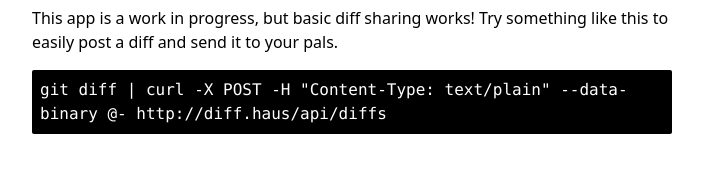
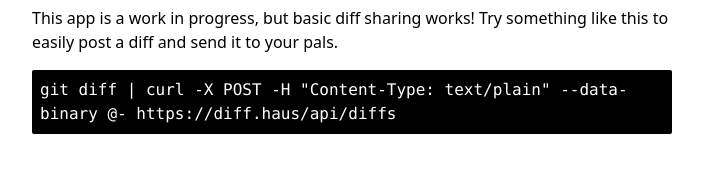
Before and after one commit to flatpickles/diff.haus, a SvelteKit app in the folder web/: page / in a window 1280 px wide. Shown: the part 138-310 px from the top of the page, without its empty margins (288-991 px from the left). Built offline with nearby package versions, Linux system fonts and the light colour scheme.

Commit message:
https needed

```diff
--- a/web/src/routes/+page.svelte
+++ b/web/src/routes/+page.svelte
@@ -9,7 +9,7 @@
 
 		<code class="bg-black text-white p-2 rounded-sm">
 			git diff | curl -X POST -H "Content-Type: text/plain" --data-binary @-
-			http://diff.haus/api/diffs
+			https://diff.haus/api/diffs
 		</code>
 	</div>
 </div>
--- a/web/src/routes/d/[[uuid]]/+page.svelte
+++ b/web/src/routes/d/[[uuid]]/+page.svelte
@@ -45,7 +45,9 @@
 
 <div class="m-8">
 	<header class="flex flex-col w-full items-center mb-8">
-		<h1 class="text-7xl font-bold mb-2">DIFF.HAUS</h1>
+		<a href="/">
+			<h1 class="text-7xl font-bold mb-2">DIFF.HAUS</h1>
+		</a>
 		<h2><a href={`/d/${data.uuid}`}>{data.uuid}</a></h2>
 		<div class="flex flex-row gap-2">
 			<button on:click={() => renderDiff(true)} class:underline={sideBySideRender}>
```
